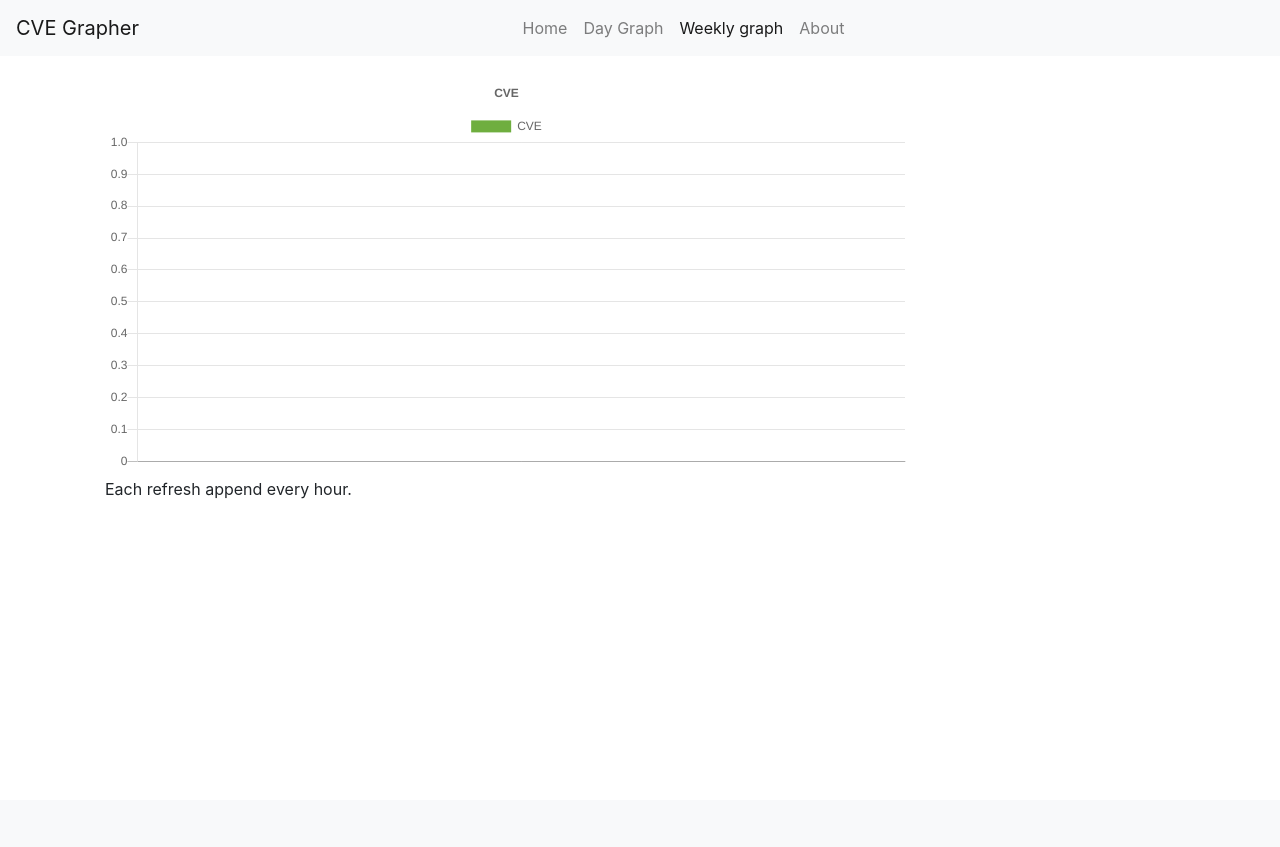
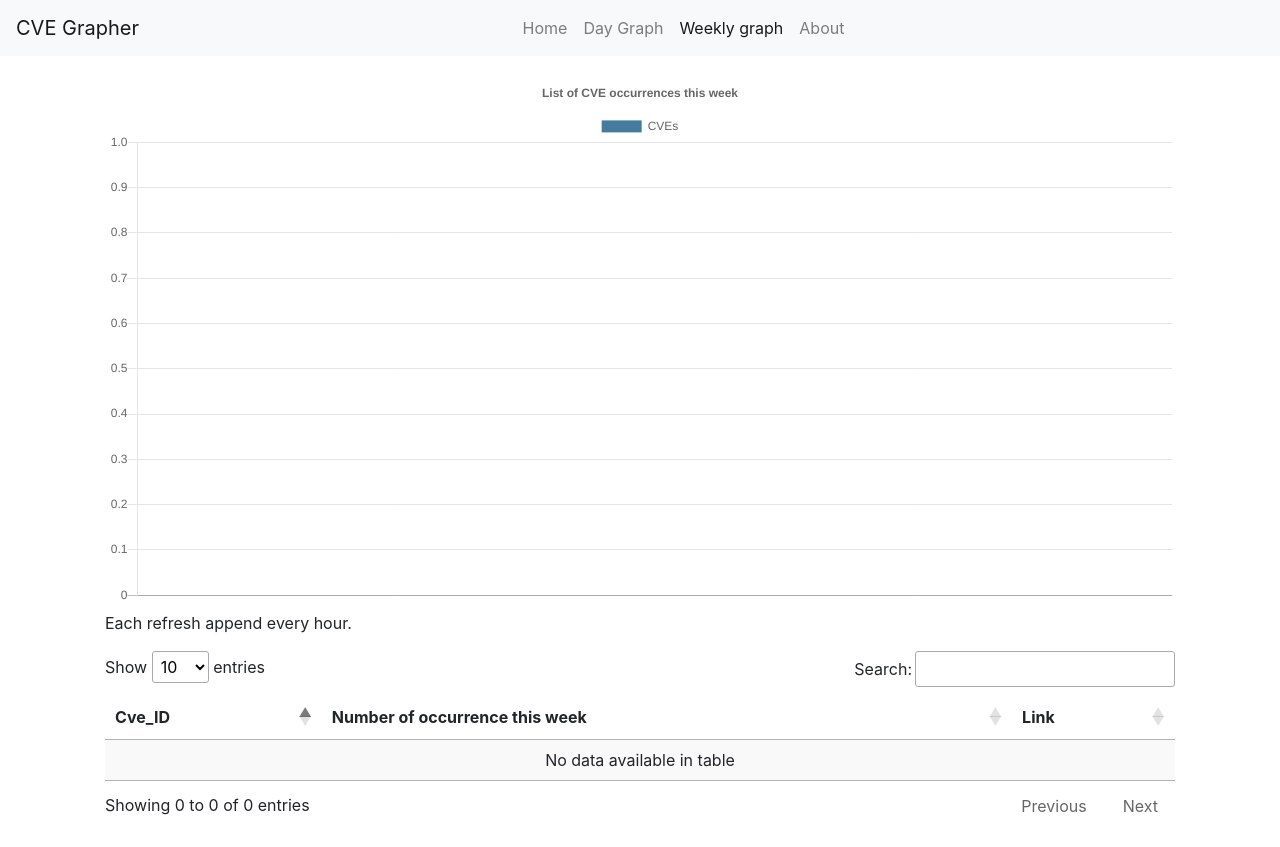
Before and after one commit to kuunoh/TwitterCVEGrabber, a Django app: page /cvegraph/week/ in a window 1280 px wide. Before the commit the page ends 499 px from the top, so only its background shows below. Run offline with Django 3.2, Linux system fonts and the light colour scheme; data that the repository does not hold is empty; some libraries are stand-ins or nearby versions.

Commit message:
Time model + Datatables + View Rework
- Adding Time model to know when data has been retrieved
- Adding Datatable JS in day & week pages to display the full list of CVE
- Adding API view for Time
- Changing view for retreving data from API switch it as JSON

```diff
--- a/cvegraph/admin.py
+++ b/cvegraph/admin.py
@@ -1,6 +1,7 @@
 from django.contrib import admin
 
 # Register your models here.
-from cvegraph.models import CVE
+from cvegraph.models import CVE, Time
 
 admin.site.register(CVE)
+admin.site.register(Time)
--- a/cvegraph/static/css/styles.css
+++ b/cvegraph/static/css/styles.css
@@ -10,3 +10,13 @@
 #about-content > h1{
     margin-bottom: 40px;
 }
+
+.chart-container{
+    text-align: center;
+}
+
+canvas{
+    margin: 0 auto;
+    width: 100%;
+    height: 100%;
+}
--- a/cvegraph/templates/week.html
+++ b/cvegraph/templates/week.html
@@ -1,10 +1,12 @@
 {% extends "base_generic.html" %}
 {% block content %}
-  <div id="container" style="width: 75%;">
+  <div class="chart-container" >
     <canvas id="cve_weekly" data-url="{% url 'cve_chart_weekly' %}"></canvas>
   </div>
+    <link rel="stylesheet" type="text/css" href="https://cdn.datatables.net/1.10.23/css/jquery.dataTables.css">
     <script src="https://code.jquery.com/jquery-3.4.1.min.js"></script>
   <script src="https://cdn.jsdelivr.net/npm/chart.js@2.9.3/dist/Chart.min.js"></script>
+    <script type="text/javascript" charset="utf8" src="https://cdn.datatables.net/1.10.23/js/jquery.dataTables.js"></script>
   <script>
     $(function () {
       var $cve_weekly = $("#cve_weekly");
@@ -12,16 +14,32 @@
         url: $cve_weekly.data("url"),
         success: function (data) {
 
+            const labels = [], occurrences=[];
+            $.each(data, function(i, item) {
+                labels.push(item.cve_id);
+                occurrences.push(item.today_occurrence_number)
+            });
+
+             $('#table_week_cve').DataTable({
+                  "data": data,
+                "columns": [
+                    { "data": "cve_id" },
+                    { "data": "weekly_occurrence_number" },
+                    { "data": "link" },
+                ]
+             });
+
           var ctx = $cve_weekly[0].getContext("2d");
-
+            var displayed_labels = labels.slice(0, 10);
+            var displayed_data = occurrences.slice(0,10);
           new Chart(ctx, {
             type: 'bar',
             data: {
-              labels: data.labels,
+              labels: displayed_labels,
               datasets: [{
-                label: 'CVE',
-                backgroundColor: '#6fae3f',
-                data: data.data
+                label: 'CVEs',
+                backgroundColor: '#457b9d',
+                data: displayed_data
               }]
             },
             options: {
@@ -31,7 +49,7 @@
               },
               title: {
                 display: true,
-                text: 'CVE'
+                text: 'List of CVE occurrences this week'
               },
               scales: {
                    yAxes: [{
@@ -44,12 +62,42 @@
           });
 
         }
-      });
+    });
+
+      $.ajax({
+          url: "/cvegraph/time",
+          success: function(data){
+              var options = { weekday: "long",
+                year: "numeric",
+                month: "short",
+                day: "numeric",
+                 hour: "numeric",
+                 minute: "numeric",
+                 second: "numeric",
+                timeZoneName: "short"
+              };
+              var $time = $("#time");
+            var last_retrieve = new Date(data).toLocaleString('en-gb', options);
+            $time.html("Last refresh :<br>" + last_retrieve)
+          },
 
     });
+}
+);
 
   </script>
     <p>
     Each refresh append every hour.
-</p>
+    <div id="time">
+    </div>
+    </p>
+    <table id="table_week_cve" class="display" style="width:100%">
+        <thead>
+            <tr>
+                <th>Cve_ID</th>
+                <th>Number of occurrence this week</th>
+                <th>Link</th>
+            </tr>
+        </thead>
+    </table>
 {% endblock %}
--- a/cvegraph/urls.py
+++ b/cvegraph/urls.py
@@ -7,5 +7,7 @@ urlpatterns = [
     path('week/', views.week, name='week'),
     path('about/', views.about, name='about'),
     path('today_chart/', views.cve_chart_today, name='cve_chart_today'),
-    path('weekly_chart/', views.cve_chart_weekly, name='cve_chart_weekly')
+    path('weekly_chart/', views.cve_chart_weekly, name='cve_chart_weekly'),
+    path('time/', views.get_time, name='time')
+
 ]
--- a/cvegraph/views.py
+++ b/cvegraph/views.py
@@ -1,6 +1,8 @@
+from datetime import datetime
+
 from django.shortcuts import render
 from django.http import JsonResponse
-from cvegraph.models import CVE
+from cvegraph.models import CVE, Time
 
 
 # Create your views here.
@@ -27,32 +29,20 @@ def about(request):
 
 
 def cve_chart_today(request):
-    labels = []
-    data = []
 
-    # queryset = CVE.objects.values('cve_id', 'today_occurrence_number').filter(today_occurrence_number__gt=1)
-    queryset = CVE.objects.all().filter(today_occurrence_number__gt=0).order_by('-today_occurrence_number')[:10]
-    for entry in queryset:
-        labels.append(entry.cve_id)
-        data.append(entry.today_occurrence_number)
+    time = Time.objects.filter(id=1).values_list('last_retrieve_time').get()
 
-    return JsonResponse(data={
-        'labels': labels,
-        'data': data
-    })
+    return JsonResponse(list(CVE.objects.all().filter(today_occurrence_number__gt=0).order_by('-today_occurrence_number')
+                             .values()), safe=False)
 
 
 def cve_chart_weekly(request):
-    labels = []
-    data = []
 
-    # queryset = CVE.objects.values('cve_id', 'today_occurrence_number').filter(today_occurrence_number__gt=1)
-    queryset = CVE.objects.all().filter(weekly_occurrence_number__gt=0).order_by('-weekly_occurrence_number')[:10]
-    for entry in queryset:
-        labels.append(entry.cve_id)
-        data.append(entry.weekly_occurrence_number)
+    return JsonResponse(list(CVE.objects.all().filter(weekly_occurrence_number__gt=0)
+                             .order_by('-weekly_occurrence_number')
+                             .values()), safe=False)
 
-    return JsonResponse(data={
-        'labels': labels,
-        'data': data
-    })
+
+def get_time(request):
+    time = Time.objects.filter(id=1).values_list('last_retrieve_time').get()
+    return JsonResponse(list(time), safe=False)
```
Also changed, not shown: cvegraph/models.py (+8 -0 lines), cvegraph/templates/day.html (+71 -9 lines), cvegraph/tweetgrabber.py (+6 -2 lines), cvegraph/migrations/0002_time.py (added).
